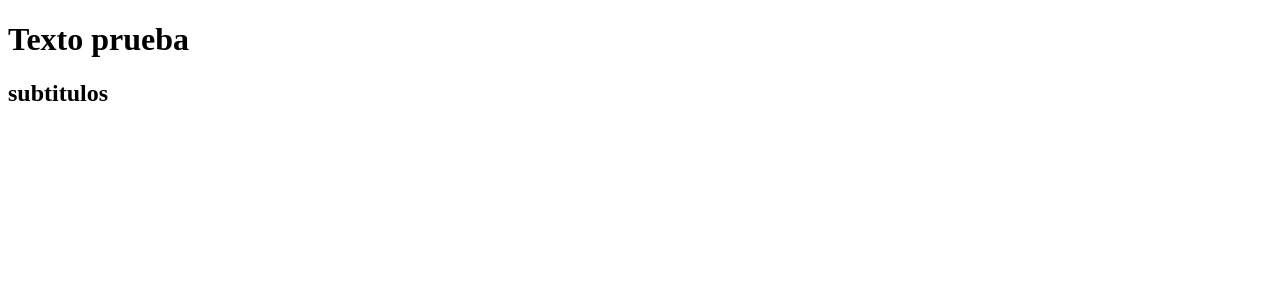
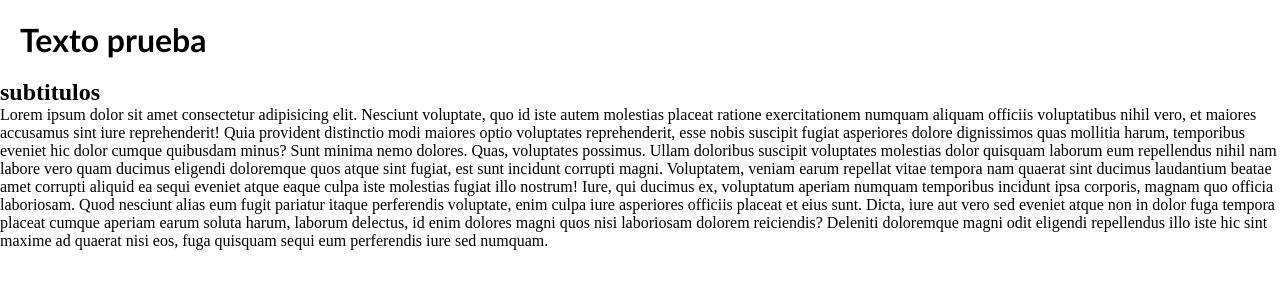
Before and after one commit to Facuxeneize/Practica-utn, a plain HTML site: page index.html in a window 1280 px wide. Drawn offline with Linux system fonts and the light colour scheme.

Commit message:
Modifique todo

```diff
--- a/index.html
+++ b/index.html
@@ -1,13 +1,35 @@
 <!DOCTYPE html>
 <html lang="en">
+
 <head>
     <meta charset="UTF-8">
     <meta http-equiv="X-UA-Compatible" content="IE=edge">
     <meta name="viewport" content="width=device-width, initial-scale=1.0">
+    <link rel="stylesheet" href="style.css">
     <title>Document</title>
 </head>
+
 <body>
-    <h1>Texto prueba</h1>
-    <h2>subtitulos</h2>
+    <header>
+        <h1>Texto prueba</h1>
+        <h2>subtitulos</h2>
+    </header>
+    <main>
+        <p>Lorem ipsum dolor sit amet consectetur adipisicing elit. Nesciunt voluptate, quo id iste autem molestias
+            placeat ratione exercitationem numquam aliquam officiis voluptatibus nihil vero, et maiores accusamus sint
+            iure reprehenderit! Quia provident distinctio modi maiores optio voluptates reprehenderit, esse nobis
+            suscipit fugiat asperiores dolore dignissimos quas mollitia harum, temporibus eveniet hic dolor cumque
+            quibusdam minus? Sunt minima nemo dolores. Quas, voluptates possimus. Ullam doloribus suscipit voluptates
+            molestias dolor quisquam laborum eum repellendus nihil nam labore vero quam ducimus eligendi doloremque quos
+            atque sint fugiat, est sunt incidunt corrupti magni. Voluptatem, veniam earum repellat vitae tempora nam
+            quaerat sint ducimus laudantium beatae amet corrupti aliquid ea sequi eveniet atque eaque culpa iste
+            molestias fugiat illo nostrum! Iure, qui ducimus ex, voluptatum aperiam numquam temporibus incidunt ipsa
+            corporis, magnam quo officia laboriosam. Quod nesciunt alias eum fugit pariatur itaque perferendis
+            voluptate, enim culpa iure asperiores officiis placeat et eius sunt. Dicta, iure aut vero sed eveniet atque
+            non in dolor fuga tempora placeat cumque aperiam earum soluta harum, laborum delectus, id enim dolores magni
+            quos nisi laboriosam dolorem reiciendis? Deleniti doloremque magni odit eligendi repellendus illo iste hic
+            sint maxime ad quaerat nisi eos, fuga quisquam sequi eum perferendis iure sed numquam.</p>
+    </main>
 </body>
+
 </html>
--- a/style.css
+++ b/style.css
@@ -3,3 +3,7 @@
     padding: 0;
     box-sizing: border-box;
 }
+h1{
+    margin: 20px;
+    font-family: 'Trebuchet MS', 'Lucida Sans Unicode', 'Lucida Grande', 'Lucida Sans', Arial, sans-serif;
+}
```
